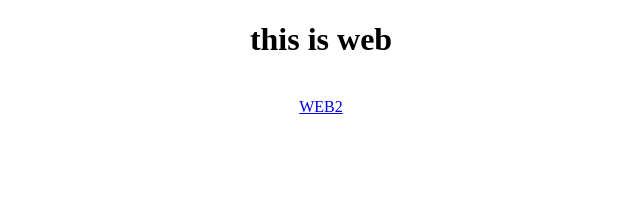
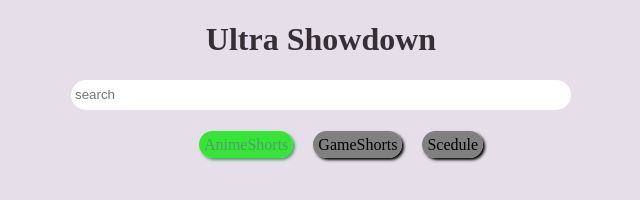
Before and after one commit to dennisahovi55-web/firstweb, a plain HTML site: page index.html in a window 1280 px wide. Shown: the whole page, without its empty margins (319-959 px from the left). Drawn offline with Linux system fonts and the light colour scheme.

Commit message:
here we goo

```diff
--- a/index.html
+++ b/index.html
@@ -4,11 +4,21 @@
     <meta charset="UTF-8">
     <meta name="viewport" content="width=device-width, initial-scale=1.0">
     <title>Web</title>
+    <link rel="stylesheet" href="style.css">
 </head>
 <body>
-    <center>
-    <h1>this is web</h1><br>
-    <a href="web2.html">WEB2</a>
-    </center>
+    <h1 id="h1">Ultra Showdown</h1>
+    <div id="search">
+        <input type="search" id="searchbar" placeholder="search">
+    </div>
+<div id="nav">
+<nav class="navbar">
+    <ul>
+        <li><a href="" class="active">AnimeShorts</a></li>
+        <li><a href="">GameShorts</a></li>
+        <li><a href="">Scedule</a></li>
+    </ul>
+</nav>
+</div>
 </body>
 </html>
--- /dev/null
+++ b/style.css
@@ -0,0 +1,55 @@
+body{
+    background-color: hsl(288, 17%, 89%)
+}
+#h1{
+    text-align: center;
+    color: hsl(300, 5%, 20%);
+}
+#search{
+    display: flex;
+    justify-content: center;
+}
+#searchbar{
+    display: block;
+    width: 500px;
+    height: 30px;
+    border: none;
+    border-radius: 20px;
+    padding:4px 4px;
+}
+#searchbar:hover{
+    background-color: hsl(0, 0%, 95%);
+    box-shadow: 3px 3px 5px;
+}
+#nav{
+    display: flex;
+    justify-content: center;
+}
+.navbar a{
+    text-decoration: none;
+    color: black;
+    background-color: grey;
+    border-radius: 20px;
+    padding: 5px 5px;
+    box-shadow: 2px 2px 3px;
+}
+.navbar ul{
+    list-style-type: none;
+    overflow: hidden;
+}
+.navbar li{
+    margin: 10px;
+    float: left;
+}
+.navbar a.active{
+    color: rgb(77, 160, 109);
+    background-color: rgb(56, 228, 56);
+}
+.navbar a.active:hover{
+    background-color: green;
+    box-shadow: 3px 3px 5px;
+}
+.navbar a:hover{
+    background-color: rgb(58, 63, 58);
+    box-shadow: 3px 3px 5px;
+}
```
Also changed, not shown: web2.html (deleted, +0 -13 lines).
